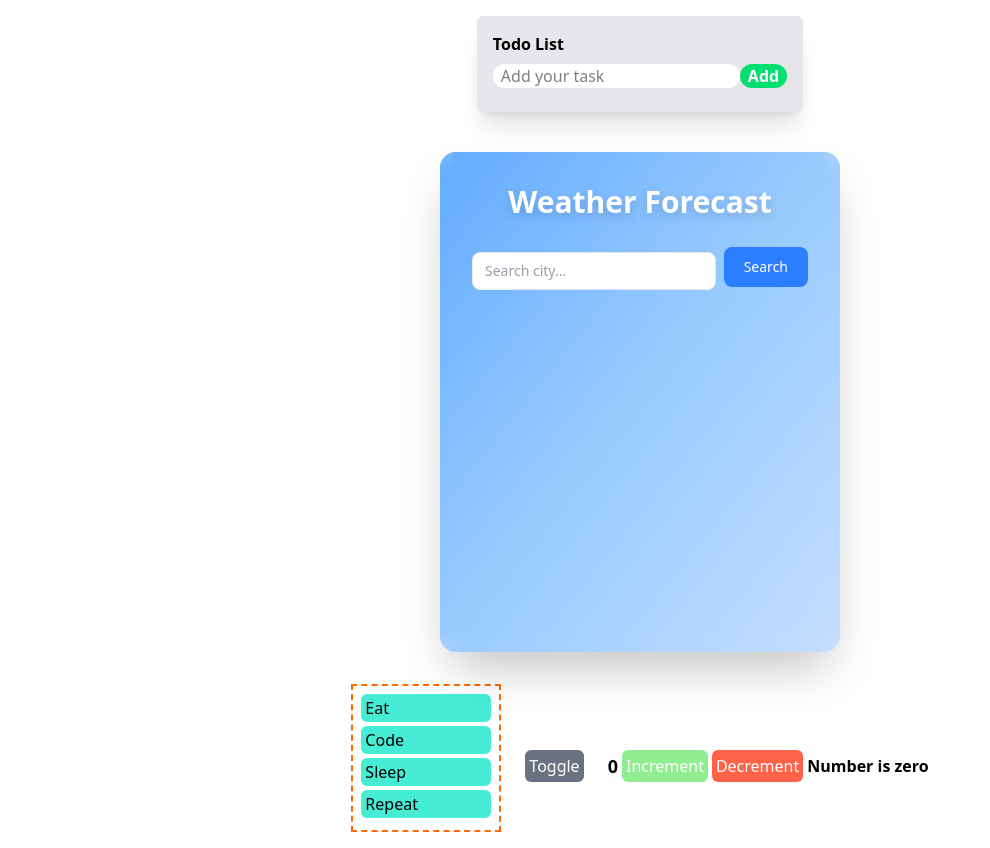
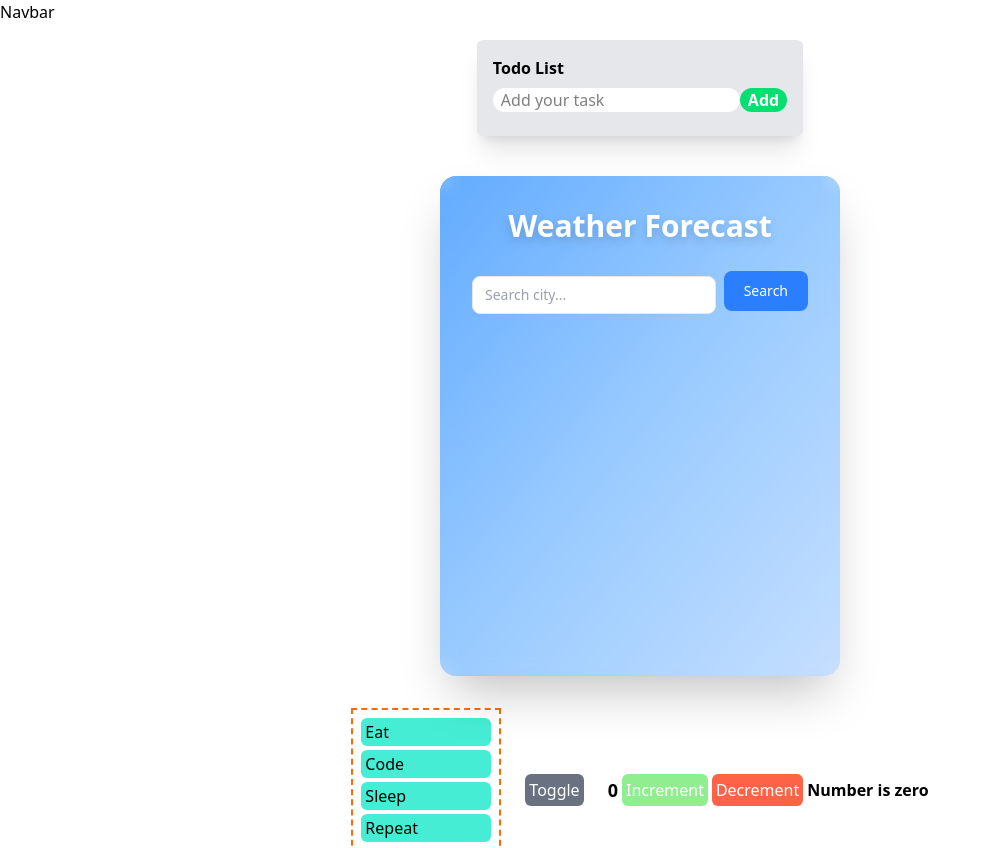
Before and after one commit to verma2510/react-project, a React (Vite) app: page / in a window 1280 px wide. Shown: the top 848 px of the page, without its empty margins (0-990 px from the left). Built offline with nearby package versions, Linux system fonts and the light colour scheme.

Commit message:
feat: add Navbar component to App layout
Integrate the new Navbar component into the main application structure to provide consistent navigation across pages.

```diff
--- a/src/App.tsx
+++ b/src/App.tsx
@@ -6,6 +6,7 @@
 import TodoContainer from "./components/TodoContainer";
 import WeatherContainer from "./components/WeatherContainer";
 import CardGenerator from "./projects/card-generator/CardGenerator";
+import Navbar from "./components/Navbar";
 
 const TodoItems = [
   {
@@ -31,6 +32,7 @@
 
   return (
     <>
+      <Navbar />
       <div className="flex flex-col items-center justify-center gap-10 p-4">
         {" "}
         <TodoContainer id={1} text="text" />
@@ -46,7 +48,7 @@
         </button>
         {state ? <Counter /> : ""}
       </div>
-      <CardGenerator/>
+      <CardGenerator />
       <div className="p-4 flex gap-8 items-center justify-center">
         <TicTacToe />
       </div>
--- /dev/null
+++ b/src/components/Navbar.tsx
@@ -0,0 +1,9 @@
+import React from "react";
+
+const Navbar:React.FC = () => {
+    return(
+        <div>Navbar</div>
+    )
+};
+
+export default Navbar;
```
